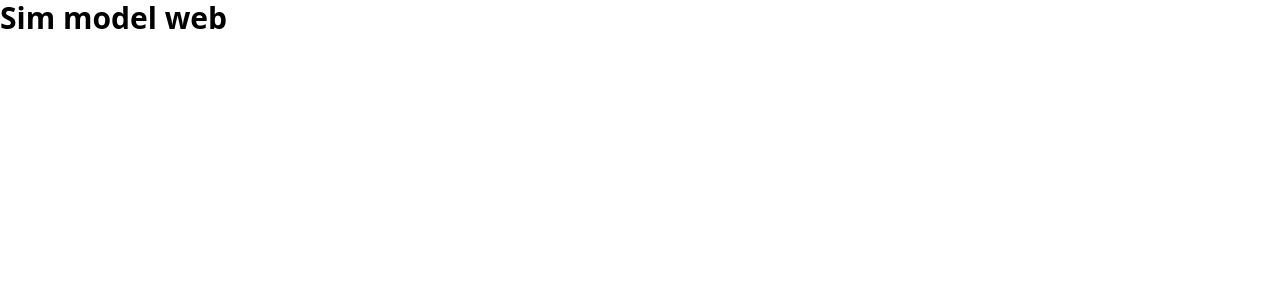
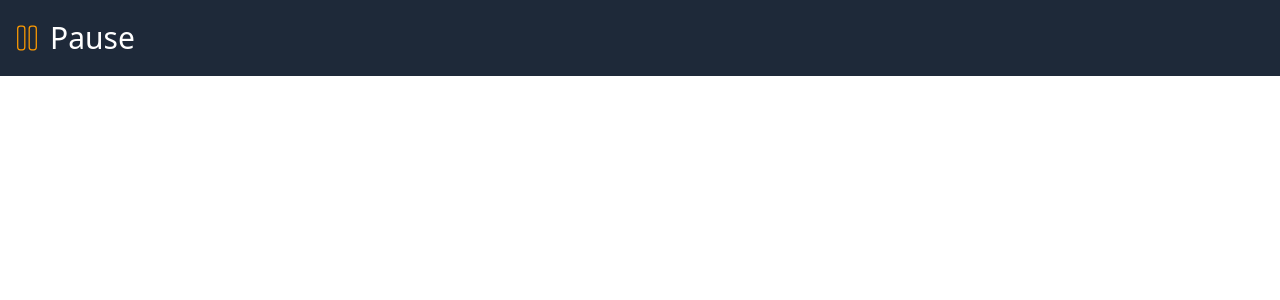
Before and after one commit to DoniyorAlimov/sim-model-web, a React (Vite) app: page / in a window 1280 px wide. Shown: the top 300 px of the page. Built offline with nearby package versions, Linux system fonts and the light colour scheme.

Commit message:
Adding Navbar

```diff
--- a/package.json
+++ b/package.json
@@ -13,6 +13,7 @@
     "@tailwindcss/vite": "^4.1.14",
     "react": "^19.1.1",
     "react-dom": "^19.1.1",
+    "react-icons": "^5.5.0",
     "tailwindcss": "^4.1.14"
   },
   "devDependencies": {
--- a/src/App.tsx
+++ b/src/App.tsx
@@ -1,7 +1,11 @@
-import React from "react";
+import NavBar from "./components/NavBar";
 
 const App = () => {
-  return <div className="font-bold text-3xl">Sim model web</div>;
+  return (
+    <div className="h-full">
+      <NavBar />
+    </div>
+  );
 };
 
 export default App;
--- /dev/null
+++ b/src/components/NavBar.tsx
@@ -0,0 +1,11 @@
+import SimulateTab from "./SimulateTab";
+
+const NavBar = () => {
+  return (
+    <div className="bg-gray-800 text-white py-5 px-3">
+      <SimulateTab />
+    </div>
+  );
+};
+
+export default NavBar;
--- /dev/null
+++ b/src/components/SimulateTab.tsx
@@ -0,0 +1,30 @@
+import { useState } from "react";
+import { CiPlay1 } from "react-icons/ci";
+import { CiPause1 } from "react-icons/ci";
+
+const SimulateTab = () => {
+  const [isRunning, setIsRunning] = useState(false);
+
+  const handleClick = () => {
+    setIsRunning(!isRunning);
+  };
+
+  return (
+    <div className=" text-3xl flex gap-2 items-center">
+      {isRunning ? (
+        <CiPlay1
+          onClick={handleClick}
+          className="text-green-500 cursor-pointer"
+        />
+      ) : (
+        <CiPause1
+          onClick={handleClick}
+          className="text-amber-500 cursor-pointer"
+        />
+      )}
+      {isRunning ? <div>Play</div> : <div>Pause</div>}
+    </div>
+  );
+};
+
+export default SimulateTab;
--- a/src/index.css
+++ b/src/index.css
@@ -1 +1,5 @@
 @import "tailwindcss";
+
+html, body, #root {
+    height: 100%;
+}
```
Also changed, not shown: 1 other file (tests, documents, lock files or other folders).
